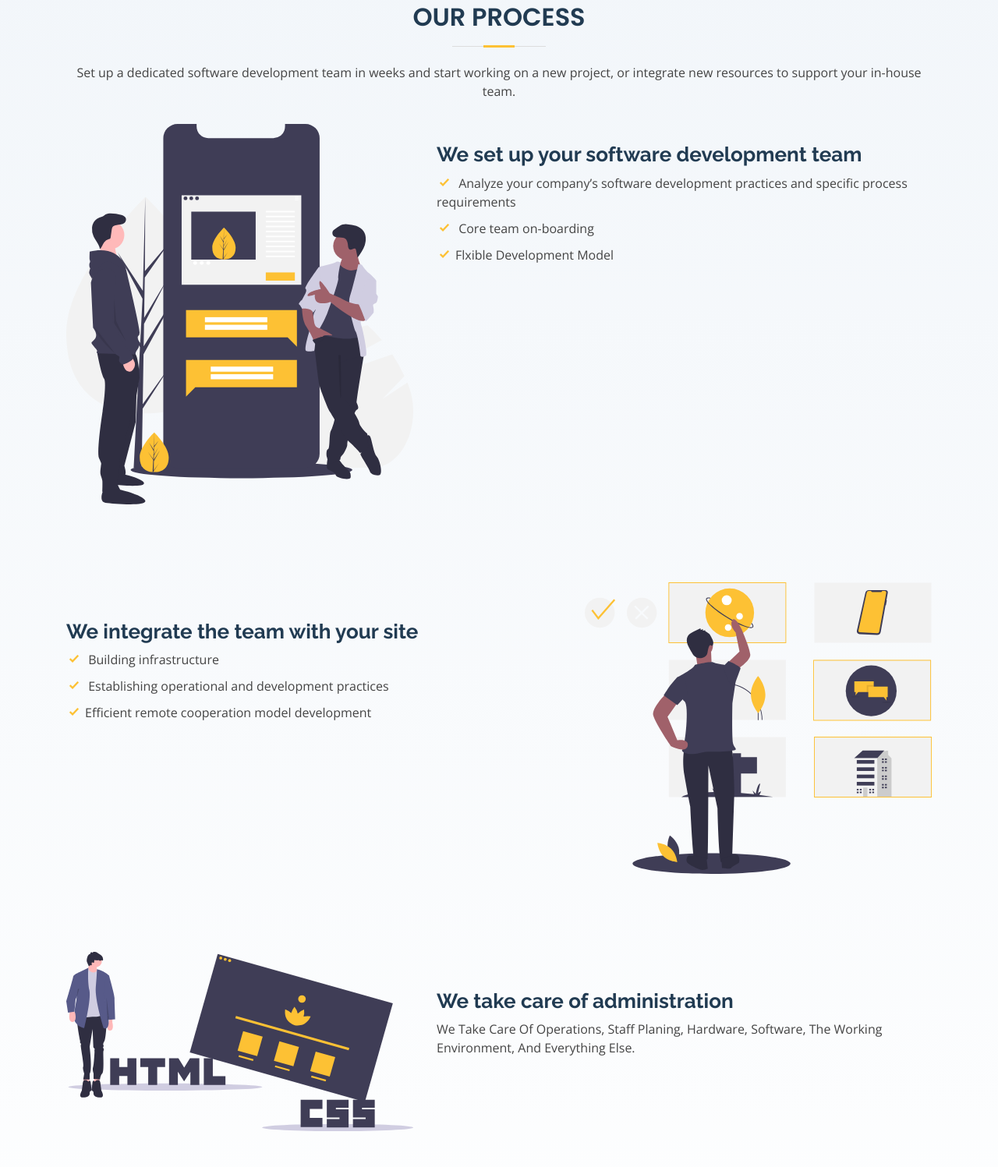
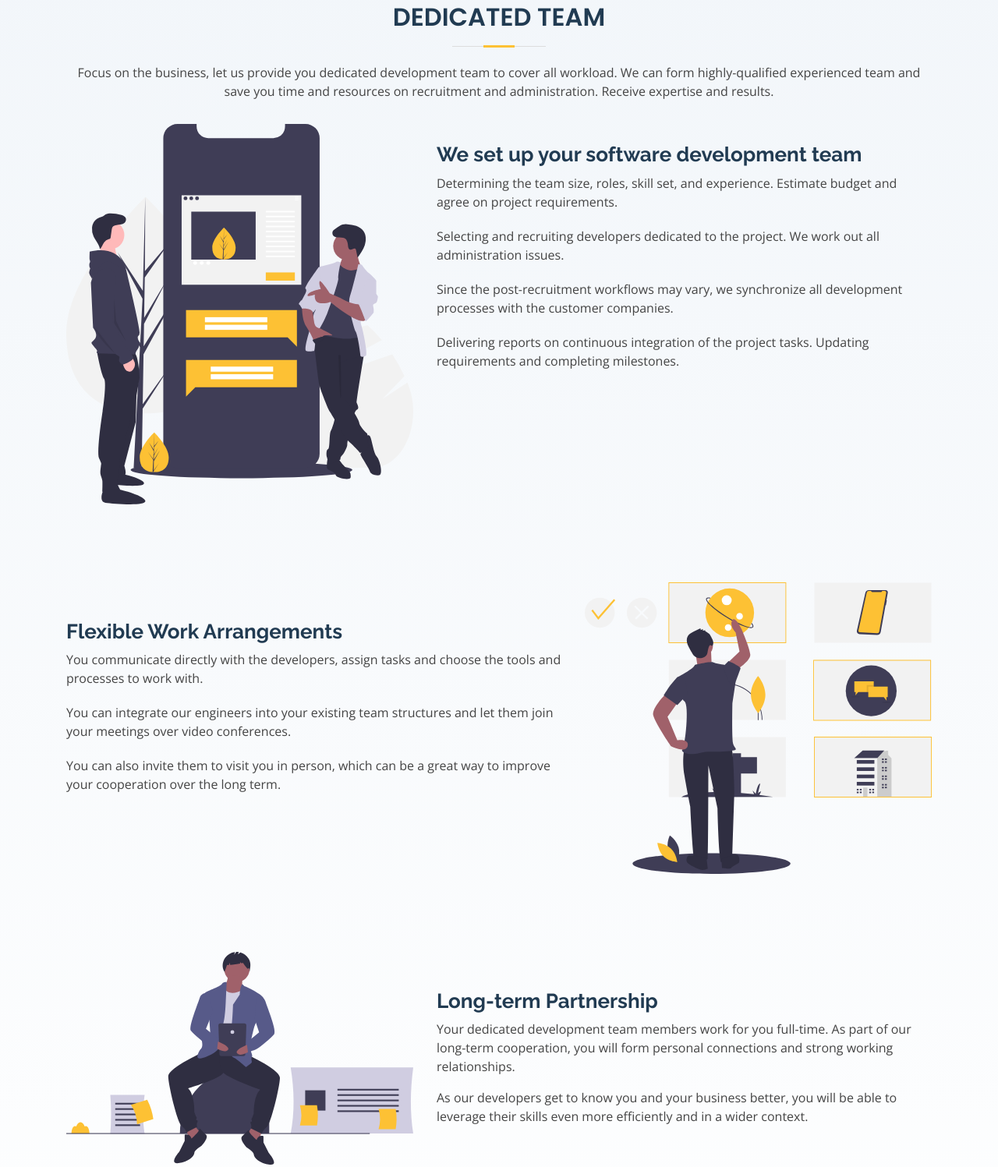
Before and after one commit to waris110/softwarewarrior, a plain HTML site: page index.html in a window 1280 px wide. Shown: the part 3128-4625 px from the top of the page at 78% size. Drawn offline with nearby package versions, Linux system fonts and the light colour scheme.

Commit message:
Update index.html

```diff
--- a/index.html
+++ b/index.html
@@ -266,8 +266,9 @@
       <div class="container">
 
         <div class="section-title">
-          <h2 data-aos="fade-in">Our process</h2>
-          <p data-aos="fade-in">Set up a dedicated software development team in weeks and start working on a new project, or integrate new resources to support your in-house team.
+          <h2 data-aos="fade-in">Dedicated Team</h2>
+          <p data-aos="fade-in">Focus on the business, let us provide you dedicated development team to cover all workload.
+            We can form highly-qualified experienced team and save you time and resources on recruitment and administration. Receive expertise and results.
 
           </p>
         </div>
@@ -280,10 +281,14 @@
             <h3>We set up your
               software development team</h3>
 
-            <ul>
-              <li><i class="icofont-check"></i> Analyze your company’s software development practices and specific process requirements</li>
-              <li><i class="icofont-check"></i> Core team on-boarding</li>
-              <li><i class="icofont-check"></i>Flxible Development Model </li>
+             <ul>
+              <li>  Determining the team size, roles, skill set, and experience. Estimate budget and agree on project requirements.</li>
+              <li></li>
+              <li> Selecting and recruiting developers dedicated to the project. We work out all administration issues.</li>
+              <li></li>
+              <li> Since the post-recruitment workflows may vary, we synchronize all development processes with the customer companies. </li>
+              <li></li>
+              <li> Delivering reports on continuous integration of the project tasks. Updating requirements and completing milestones. </li>
             </ul>
           </div>
         </div>
@@ -293,40 +298,41 @@
             <img src="assets/img/features-2.svg" class="img-fluid" alt="">
           </div>
           <div class="col-md-7 pt-5 order-2 order-md-1" data-aos="fade-right">
-            <h3>We integrate the team
-              with your site</h3>
-              <ul>
-                <li><i class="icofont-check"></i> Building infrastructure</li>
-                <li><i class="icofont-check"></i> Establishing operational and development practices</li>
-                <li><i class="icofont-check"></i>Efficient remote cooperation model development</li>
+            <h3>Flexible Work Arrangements</h3>
+               <ul>
+                <li> You communicate directly with the developers, assign tasks and choose the tools and processes to work with. </li>
+                <li></li>
+                <li> You can integrate our engineers into your existing team structures and let them join your meetings over video conferences. </li>
+                <li></li>
+                <li> You can also invite them to visit you in person, which can be a great way to improve your cooperation over the long term.</li>
               </ul>
           </div>
         </div>
 
         <div class="row content">
           <div class="col-md-5" data-aos="fade-right">
-            <img src="assets/img/features-3.svg" class="img-fluid" alt="">
+            <img src="assets/img/features-4.svg" class="img-fluid" alt="">
           </div>
           <div class="col-md-7 pt-5" data-aos="fade-left">
-            <h3>We take care
-              of administration</h3>
-            <p>We Take Care Of Operations, Staff Planing, Hardware, Software, The Working Environment, And Everything Else.
+            <h3>Long-term Partnership</h3>
+            <p>Your dedicated development team members work for you full-time. As part of our long-term cooperation, you will form personal connections and strong working relationships.
+            </p>
+          <n></n>
+              As our developers get to know you and your business better, you will be able to leverage their skills even more efficiently and in a wider context.
 
-            </p>
           </div>
         </div>
 
         <div class="row content">
           <div class="col-md-5 order-1 order-md-2" data-aos="fade-left">
-            <img src="assets/img/features-4.svg" class="img-fluid" alt="">
+            <img src="assets/img/features-3.svg" class="img-fluid" alt="">
           </div>
           <div class="col-md-7 pt-5 order-2 order-md-1" data-aos="fade-right">
-            <h3>You have full control
-              over the development process</h3>
+            <h3>Continuous Learning</h3>
             <p class="font-italic">
             </p>
             <p>
-              Your Dedicated Development Team Is Like An In-House One. You Can Expect A Daily Interaction With Your Software Development Team, As Well As Weekly And Monthly Reports
+              At SoftwareWarrior, we deeply believe in expanding our knowledge and sharing it with others. We run many programs to educate computer science graduates and support our employees’ continuous learning through regular trainings, development programs and a company library. We also host frequent professional events.
 
             </p>
           </div>
```
